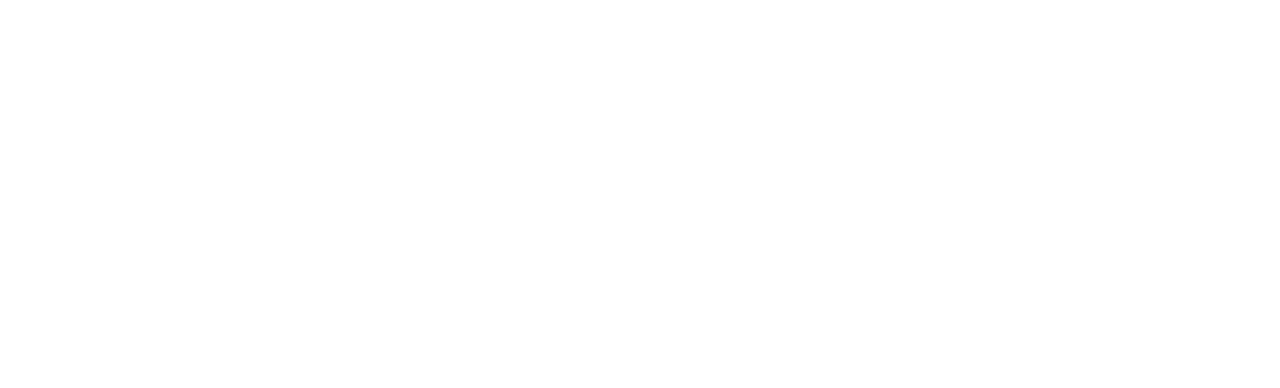
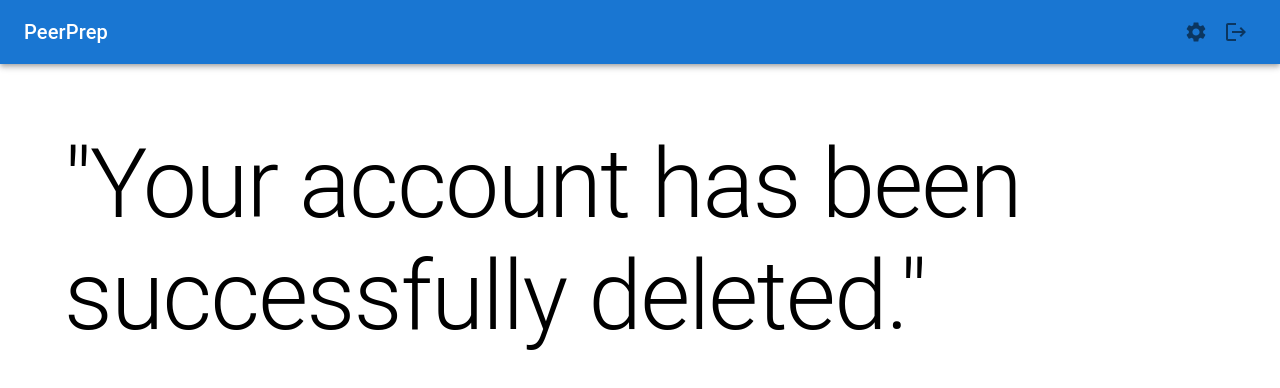
Before and after one commit to Punpun1643/PeerPrep-frontend, a React (Create React App) app in the folder frontend/: page /deleteAccount in a window 1280 px wide. Before the commit this address had no page. Shown: the top 388 px of the page. Built offline with nearby package versions, Linux system fonts and the light colour scheme.

Commit message:
Add deleteaccount destination page UI

```diff
--- a/frontend/src/App.js
+++ b/frontend/src/App.js
@@ -4,6 +4,7 @@ import ChangePasswordPage from "./components/ChangePasswordPage";
 import LoginPage from "./components/LoginPage";
 import LogoutPage from "./components/LogoutPage";
 import Home from "./components/Home";
+import DeleteAccountPage from "./components/DeleteAccountPage";
 import SelectionView from './components/MatchingService/SelectionView';
 import CountdownView from './components/MatchingService/CountdownView';
 import RoomPage from './components/MatchingService/RoomPage'
@@ -28,16 +29,17 @@ function App() {
             <Router>
                 <Routes>
                     <Route exact path="/" element={<Navigate replace to="/signup" />}></Route>
-                    <Route path="/signup" element={<SignupPage/>}/>
+                    <Route path="/signup" element={<SignupPage />} />
                     <Route path="/login" element={<LoginPage />} />
                     <Route path="/logout" element={<LogoutPage />} />
                     {/* Placeholder home for matching-service */}
                     <Route path="/" element={<WithNavBar />}>
                         <Route path="home" element={<Home />} />
-                        <Route path="changePassword" element={<ChangePasswordPage/>}/>
-                        <Route path="selectquestiondifficulty" element={<SelectionView/>}></Route>
-                        <Route path="findingmatch" element={<CountdownView/>}></Route>
-                        <Route path="roompage" element={<RoomPage/>}></Route>
+                        <Route path="changePassword" element={<ChangePasswordPage />} />
+                        <Route path="deleteAccount" element={<DeleteAccountPage />} />
+                        <Route path="selectquestiondifficulty" element={<SelectionView />}></Route>
+                        <Route path="findingmatch" element={<CountdownView />}></Route>
+                        <Route path="roompage" element={<RoomPage />}></Route>
                     </Route>
 
                 </Routes>
--- /dev/null
+++ b/frontend/src/components/DeleteAccountPage.js
@@ -0,0 +1,13 @@
+import React, { useEffect, useState } from 'react';
+import { useLocation } from "react-router-dom";
+import { Box, Typography } from "@mui/material";
+
+function DeleteAccountPage(props) {
+    return (
+        <Box display={"flex"} flexDirection={"column"} padding={"4rem"} margin={"auto"}>
+            <Typography variant={"h1"}>"Your account has been successfully deleted."</Typography>
+        </Box>
+    )
+}
+
+export default DeleteAccountPage;
```
